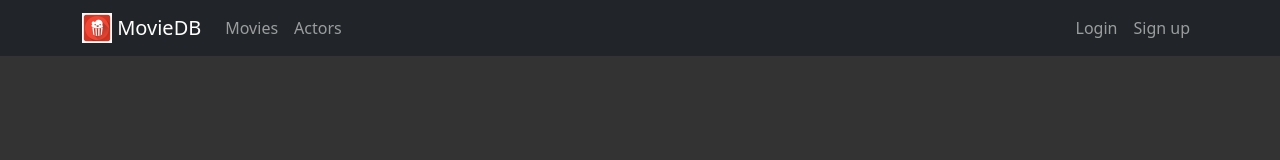
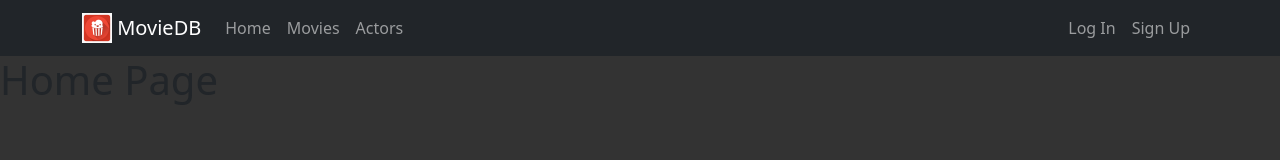
Before and after one commit to AlissaHansen/portfolio3frontend, a React (Create React App) app in the folder movie-frontend/: page / in a window 1280 px wide. Shown: the top 160 px of the page. Built offline with nearby package versions, Linux system fonts and the light colour scheme.

Commit message:
added routing (now currently working)

```diff
--- a/movie-frontend/src/App.js
+++ b/movie-frontend/src/App.js
@@ -1,19 +1,37 @@
 import './App.css';
 import 'bootstrap/dist/css/bootstrap.min.css';
 import './style.css';
-import NavbarComponent from './Components/navbarComponent';
-import {useEffect} from 'react';
+import NavbarComponent from './Components/NavbarComponent';
+import { useEffect } from 'react';
 import React from 'react';
+import {Routes, Route} from 'react-router-dom';
+import Home from './pages/Home';
+import Actors from './pages/Actors';
+import Movies from './pages/Movies';
+import LogIn from './pages/LogIn';
+import SignUp from './pages/SignUp';
 
 function App() {
 
-  //Starter med at tilføje et class til bodu når suden loades
+  //Starter med at tilføje et class til body når siden loades
   useEffect(() => {
     document.body.classList.add('main-body');
   });
 
   return (
-      <NavbarComponent/>
+    <>
+      <NavbarComponent />
+      <div>
+        <Routes>
+          <Route path= '/' element={<Home/>} />
+          <Route path= '/movies' element={<Movies/>} />
+          <Route path= '/actors' element={<Actors/>} />
+          <Route path= '/login' element={<LogIn/>} />
+          <Route path= '/signup' element={<SignUp/>} />
+        </Routes>
+      </div>
+
+    </>
   );
 }
 
--- a/movie-frontend/src/Components/navbarComponent.jsx
+++ b/movie-frontend/src/Components/navbarComponent.jsx
@@ -4,15 +4,17 @@ import '../style.css';
 import Container from 'react-bootstrap/Container';
 import Nav from 'react-bootstrap/Nav';
 import Navbar from 'react-bootstrap/Navbar';
+import NavLink from 'react-bootstrap/NavLink';
 import logo from '../images/brandlogo.png';
 
-function NavbarComponent() { //Laver en responsive navbar der kollapser når vinduet bliver småt. Benytter routing til links
+//Laver en responsive navbar der kollapser når vinduet bliver småt. Benytter routing til links
+function NavbarComponent() {
   return (
-        <Navbar collapseOnSelect expand= "lg" bg="dark" variant="dark">
+    <Navbar collapseOnSelect expand="lg" bg="dark" variant="dark">
       <Container>
         <Navbar.Brand href="#home">
           <img
-            alt=" "
+            alt="Billede af MovieBD logo "
             src={logo}
             width="30"
             height="30"
@@ -24,14 +26,17 @@ function NavbarComponent() { //Laver en responsive navbar der kollapser når vin
         <Navbar.Toggle aria-controls="responsive-navbar-nav" />
         <Navbar.Collapse id="responsive-navbar-nav">
 
+          {/*Venstre side nav*/}
           <Nav className="me-auto">
-              <Nav.Link href="#home">Movies</Nav.Link>
-              <Nav.Link href="#features">Actors</Nav.Link>
+            <NavLink to="/">Home</NavLink>
+            <NavLink to="/movies">Movies</NavLink>
+            <NavLink to="/actors">Actors</NavLink>
           </Nav>
 
+          {/*Højre side nav*/}
           <Nav>
-              <Nav.Link href="#login">Login</Nav.Link>
-              <Nav.Link href="#sign up"> Sign up</Nav.Link>
+            <NavLink to="/login">Log In</NavLink>
+            <NavLink to="/signup">Sign Up</NavLink>
           </Nav>
 
         </Navbar.Collapse>
--- a/movie-frontend/src/index.js
+++ b/movie-frontend/src/index.js
@@ -4,12 +4,16 @@ import './index.css';
 import './style.css';
 import App from './App';
 import reportWebVitals from './reportWebVitals';
+import { BrowserRouter } from 'react-router-dom';
 
 const root = ReactDOM.createRoot(document.getElementById('root'));
 root.render(
-  <React.StrictMode>
-    <App />
+  <BrowserRouter>
+    <React.StrictMode>
+      <App />
   </React.StrictMode>
+  </BrowserRouter>
+
 );
 
 // If you want to start measuring performance in your app, pass a function
--- /dev/null
+++ b/movie-frontend/src/pages/Actors.jsx
@@ -0,0 +1,3 @@
+export default function Actors() {
+    return <h1>Actor page</h1>
+  }
--- /dev/null
+++ b/movie-frontend/src/pages/Home.jsx
@@ -0,0 +1,3 @@
+export default function Home() {
+    return <h1>Home Page</h1>
+  }
--- /dev/null
+++ b/movie-frontend/src/pages/LogIn.jsx
@@ -0,0 +1,3 @@
+export default function LogIn() {
+    return <h1>LogIn Page</h1>
+  }
--- /dev/null
+++ b/movie-frontend/src/pages/Movies.jsx
@@ -0,0 +1,3 @@
+export default function Movies() {
+    return <h1>Movies Page</h1>
+  }
--- /dev/null
+++ b/movie-frontend/src/pages/SignUp.jsx
@@ -0,0 +1,3 @@
+export default function SignUp() {
+    return <h1>Sign Up Page</h1>
+  }
--- a/package.json
+++ b/package.json
@@ -1,6 +1,7 @@
 {
   "dependencies": {
     "bootstrap": "^5.2.3",
-    "react-bootstrap": "^2.6.0"
+    "react-bootstrap": "^2.6.0",
+    "react-router-dom": "^6.4.3"
   }
 }
```
Also changed, not shown: 1 other file (tests, documents, lock files or other folders). Lines whose indentation alone changed are shown as unchanged.
